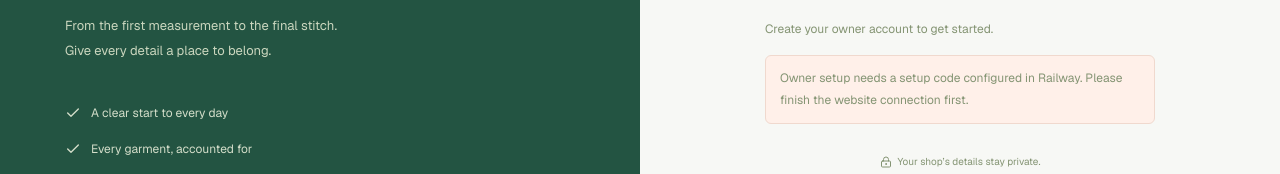
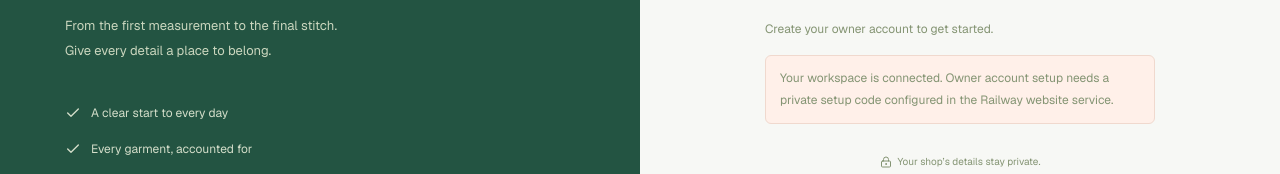
Before and after one commit to cbabijith/swapnagarments, a Next.js app in the folder web/: page / in a window 1280 px wide. Shown: the part 408-582 px from the top of the page. Built offline with nearby package versions, Linux system fonts and the light colour scheme; no server answers; the database is empty.

Commit message:
Record verified live connections and clarify owner setup

```diff
--- a/web/src/components/access-screen.tsx
+++ b/web/src/components/access-screen.tsx
@@ -128,8 +128,8 @@ export function AccessScreen({
               </p>
               {setup && !setupAvailable ? (
                 <p className="form-error">
-                  Owner setup needs a setup code configured in Railway. Please
-                  finish the website connection first.
+                  Your workspace is connected. Owner account setup needs a
+                  private setup code configured in the Railway website service.
                 </p>
               ) : (
                 <form onSubmit={submit}>
```
Also changed, not shown: 1 other file (tests, documents, lock files or other folders).
